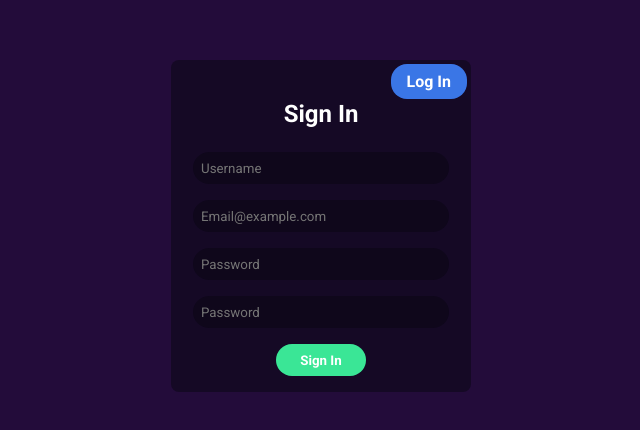
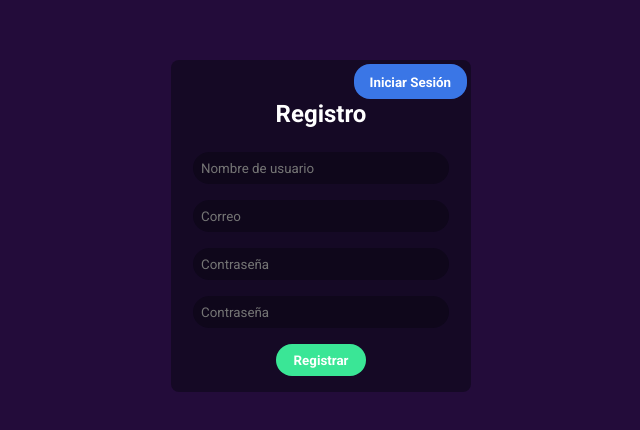
Before and after one commit to Artemides/we-say-frontend, a React (Create React App) app: page /signin in a window 1280 px wide. Shown: the part 140-570 px from the top of the page, without its empty margins (319-959 px from the left). Built offline with nearby package versions, Linux system fonts and the light colour scheme.

Commit message:
styles modified to use as deskptop

```diff
--- a/src/containers/Messages.jsx
+++ b/src/containers/Messages.jsx
@@ -11,7 +11,6 @@ export const Messages = () => {
   const [messages, setMessages] = useState([]);
 
   useEffect(() => {
-    lastMessageRef.current?.scrollIntoView({ behavior: "smooth" });
     (async()=>{
       await axios.get(`${auth.API_URL}/chats/chat-messages?chatId=${chatId}`,{
         headers:{'Authorization':`Bearer ${auth.token}`}
@@ -24,6 +23,7 @@ export const Messages = () => {
      auth.socket.current.on("comming-messages",(message)=>{
          setMessages([...messages,message]);
      })
+     lastMessageRef.current?.scrollIntoView({ behavior: "smooth" });
   },[messages])
   return (
     <section className="messages-container">
--- a/src/pages/Login.jsx
+++ b/src/pages/Login.jsx
@@ -32,31 +32,31 @@ const Login = () => {
   return (
     <section className="login-container">
       <Link className="login-to-signin" to="/signin">
-        Sign In
+        <small>Registrate</small>
       </Link>
-      <h3>Log In</h3>
+      <h3>Iniciar Sesión</h3>
       <form className="login-form" action="" ref={formLogin}>
         <input
           className="login-email"
           type="text"
           name="email"
           id=""
-          placeholder="email"
+          placeholder="correo"
         />
         <input
           className="login-password"
           type="password"
           name="password"
-          placeholder="password"
+          placeholder="contraseña"
         />
         <input
           className="login-submit"
           type="submit"
-          value={"Submit"}
+          value={"Ingresar"}
           onClick={handleSubmit}
         />
         <a className="login-forgot--password" href="#">
-          <small>Forgot password</small>
+          <small>¿Olvidaste tu contraseña?</small>
         </a>
       </form>
       {}
--- a/src/pages/Signin.jsx
+++ b/src/pages/Signin.jsx
@@ -21,23 +21,23 @@ const Signin = () => {
         success:"Usuario registrado",
         error: "Error al regitrar"
       })
-      .then(()=>{formRef.current.reset();navigate('/login')})
+      .then(()=>{formRef.current.reset();navigate('/')})
       .catch((error)=>{
         toast.error(error.message);
       })
   }
   return (
     <div className="signin-container">
-      <Link className="signin-to-login" to="/login">
-        Log In
+      <Link className="signin-to-login" to="/">
+        <small>Iniciar Sesión</small>
       </Link>
-      <h3>Sign In</h3>
+      <h3>Registro</h3>
       <form action="" className="signin-form" ref={formRef}>
-        <input type="text" name="username" id="" placeholder="Username" />
-        <input type="email" name="email" placeholder="Email@example.com" />
-        <input type="password" name="password" id="" placeholder="Password" />
-        <input type="password" name="password-2" id="" placeholder="Password" />
-        <input type="submit" value="Sign In" onClick={handleSubmit} />
+        <input type="text" name="username" id="" placeholder="Nombre de usuario" />
+        <input type="email" name="email" placeholder="Correo" />
+        <input type="password" name="password" id="" placeholder="Contraseña" />
+        <input type="password" name="password-2" id="" placeholder="Contraseña" />
+        <input type="submit" value="Registrar" onClick={handleSubmit} />
       </form>
       <Toaster
         position="top-center"
--- a/src/styles/App.css
+++ b/src/styles/App.css
@@ -13,4 +13,5 @@ html{
 body{
   margin: 0 .125rem;
   background-color: rgba(35, 12, 58, 1);
+  display: grid;
 }
--- a/src/styles/AvatarSeleccion.css
+++ b/src/styles/AvatarSeleccion.css
@@ -7,6 +7,7 @@
     text-align: center;
     padding: 1rem 0;
     color: white;
+    max-width: 400px;
 }
 .avatar-selection--container h3{
     font-family: 'Pacifico', cursive;
--- a/src/styles/Chats.css
+++ b/src/styles/Chats.css
@@ -1,12 +1,13 @@
 .chats-container{
-    min-width: 90%;
-    max-width: 100%;
+    width: 90%;
+    max-width: 500px;
     max-height: 55vh;
     padding: .125rem .25rem;
     background-color: rgba(10, 6, 20, 0.53);
     border-radius: .75rem;
     overflow-y: auto;
     scrollbar-width: none;
+
 }
 
 .chats-container::-webkit-scrollbar{
--- a/src/styles/Main.css
+++ b/src/styles/Main.css
@@ -5,6 +5,7 @@
     flex-direction: column;
     align-items: center;
     row-gap: .25rem;
+
 }
 .chat-page--container h1{
     position: absolute;
--- a/src/styles/MessagePageContainer.css
+++ b/src/styles/MessagePageContainer.css
@@ -3,4 +3,6 @@
     flex-direction: column;
     align-items: center;
     row-gap: .125rem;
+    max-width: 500px;
+    margin: 0 auto;
 }
--- a/src/styles/SearchBar.css
+++ b/src/styles/SearchBar.css
@@ -22,11 +22,11 @@
 }
 .search-bar--container input{
     font-family: 'Alegreya Sans', sans-serif;
-    font-size: 1.125rem;
+    font-size: 1rem;
 }
 .search-bar--container input::placeholder{
     color: rgb(227, 238, 247);
     font-style: italic;
     font-family: 'Alegreya Sans', sans-serif;
-    font-size: 1.125rem;
+    font-size: .75rem;
 }
```
